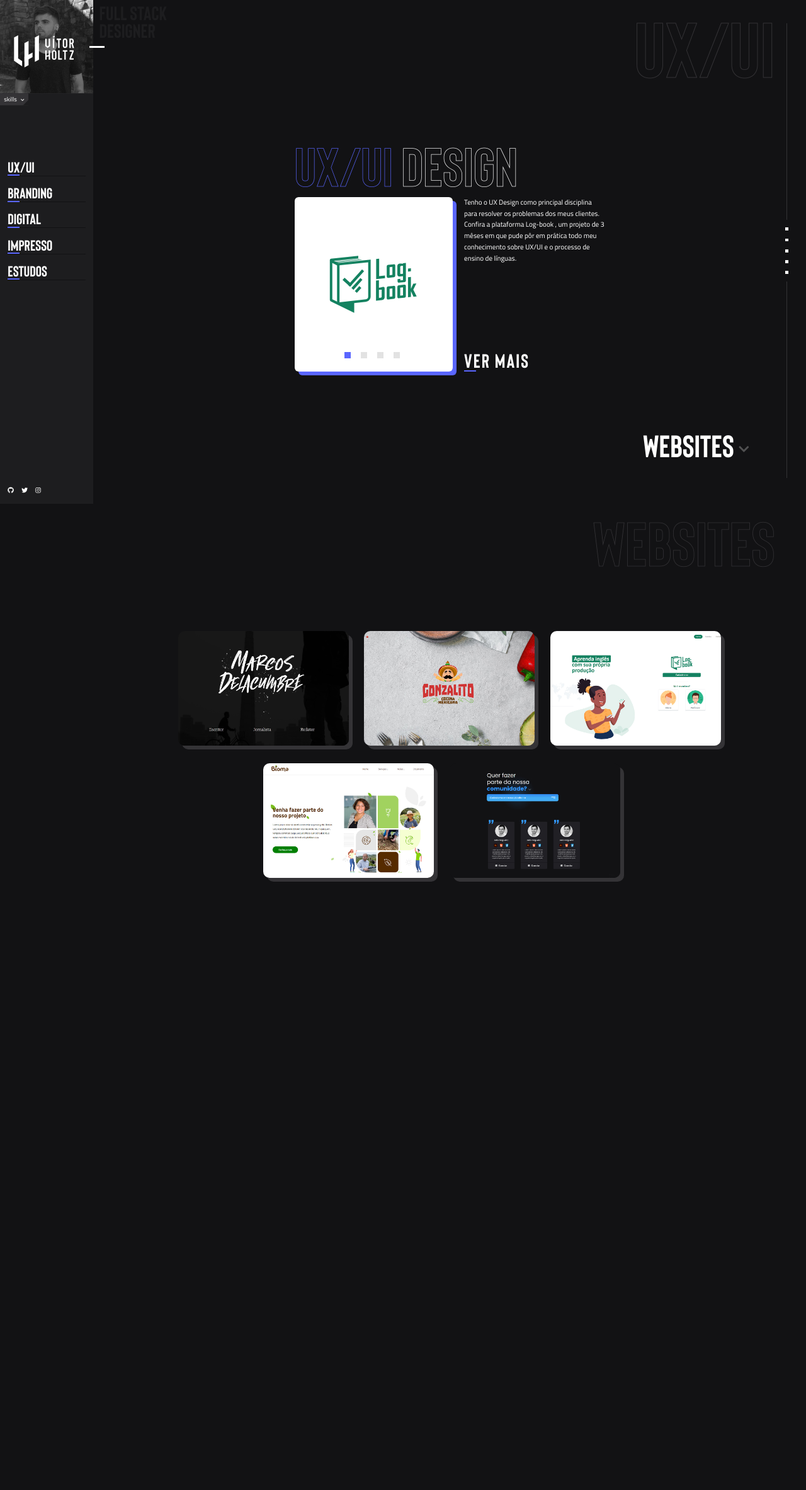
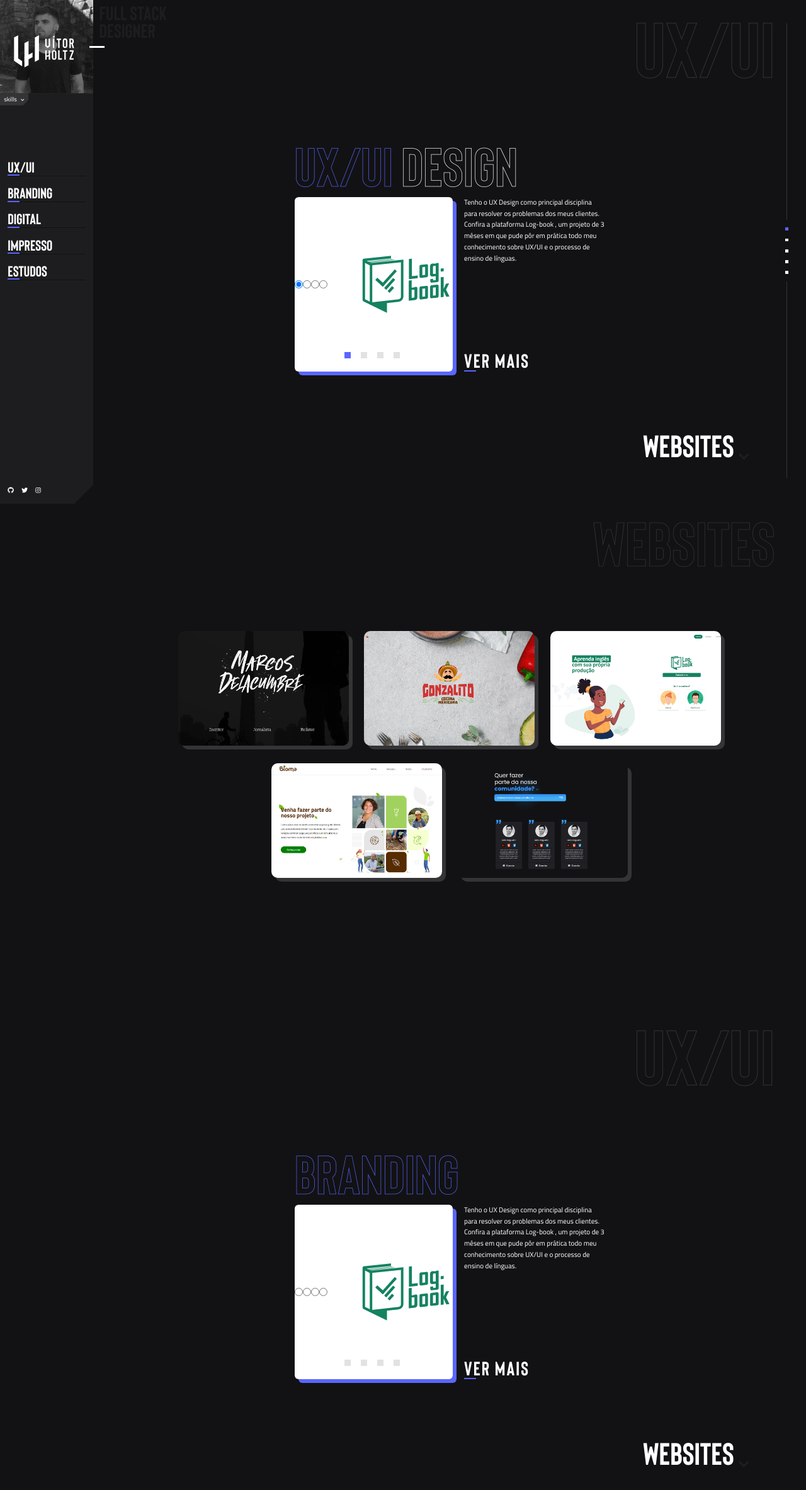
Before and after one commit to Vitorholtz/vitorholtz.github.io, a plain HTML site: page index.html in a window 1280 px wide. Shown: the whole page at 63% size. Before the commit the page ends 1600 px from the top, so only its background shows below. Drawn offline with nearby package versions, Linux system fonts and the light colour scheme.

Commit message:
get_backup

```diff
--- a/components/_nav.scss
+++ b/components/_nav.scss
@@ -4,6 +4,21 @@ nav {
     width: 24rem;
     background-color: $gray;
     position: fixed;
+
+    &::before {
+        content: '';
+        width: 5em;
+        height: 5em;
+        background-color: transparent;
+        position: absolute;
+        bottom:0;
+        right:0;
+        width: 0;
+        height: 0;
+        border-bottom: 30px solid $bgblack;
+        border-left: 30px solid transparent;
+    }
+
 
     .profile {
 
@@ -35,6 +50,7 @@ nav {
                 position: absolute;
                 top: 36%;
                 left: 15%;
+                animation: leftslide .6s ease-in-out;
 
 
             }
@@ -48,13 +64,8 @@ nav {
                 color: $gray;
                 line-height: .9;
                 z-index: -2;
-                animation: Myjob .7s ease-in-out;
+                animation: leftslide 1.4s ease-in-out;
 
-                @keyframes Myjob {
-                    from {transform: translateX(-18rem);}
-                    to {transform: translateX( 0rem);}
-
-                  }
             }
         }
 
--- a/components/_sections.scss
+++ b/components/_sections.scss
@@ -7,6 +7,7 @@ section {
     flex-direction: column;
     justify-content: center;
     position: relative;
+    animation: Opacity 2s ease-in-out;
     // border: 1px red solid;
 
     .watermark {
@@ -61,6 +62,7 @@ section {
         box-shadow: 6px 6px 0px 0px rgba(90,102,255,1);
         overflow: hidden;
         position: relative;
+        z-index: 100;
 
         .slides {
 
@@ -69,7 +71,7 @@ section {
             display: flex;
 
             input {
-                display: none;
+                display: block;
 
             }
 
@@ -172,6 +174,10 @@ section {
         font-size: 1.8rem;
         line-height: 1.6;
         width: 100%;
+        opacity: 0;
+        transform: translateX(-43rem);
+        animation: leftslide 1.4s forwards;
+        animation-delay: .5s;
 
     }
 
@@ -185,6 +191,11 @@ section {
         letter-spacing: 2px;
         cursor: crosshair;
         position: relative;
+        transform: translateX(-18rem);
+        opacity: 0;
+        animation: leftslide 1.4s forwards;
+        animation-delay: .5s;
+
 
         &::after {
 
@@ -232,8 +243,9 @@ section {
         animation: arrow 1s infinite ease-in-out;
 
         @keyframes arrow {
-            from {transform: translateY(-1rem);}
-            to {transform: translateY( 1rem);}
+            0% {transform: translateY(-3rem); opacity: 0;}
+            50% {transform: translateY( 1rem); opacity: .3;}
+            100% {transform: translateY( 1rem); opacity: 0;}
           }
     }
   }
--- a/components/_slider-count.scss
+++ b/components/_slider-count.scss
@@ -24,11 +24,18 @@
         height: .8rem;
         margin: 1rem;
         background-color: $white;
+        transition: .4s;
 
         &:hover {
 
             background-color: $purple;
         }
+
+    }
+
+    .dot1 {
+
+      background-color: $purple;
     }
 }
 
--- /dev/null
+++ b/helpers/_animations.scss
@@ -0,0 +1,11 @@
+@keyframes leftslide {
+    from {transform: translateX(-18rem); opacity: 0;}
+    to {transform: translateX( 0rem); opacity: 1;;}
+
+  }
+
+  @keyframes Opacity {
+    from {opacity: 0;}
+    to {opacity: 1;}
+
+  }
--- a/helpers/_globals.scss
+++ b/helpers/_globals.scss
@@ -26,6 +26,7 @@ html {
     color: $white;
     font-size: 62.5%;
 
+
 }
 
 a,
--- a/index.html
+++ b/index.html
@@ -11,6 +11,9 @@
     <link href="https://fonts.googleapis.com/css2?family=Cairo:wght@200;300;400;600;700;900&display=swap" rel="stylesheet">
     <!-- icons -->
     <link rel="stylesheet" href="https://cdnjs.cloudflare.com/ajax/libs/font-awesome/5.11.2/css/all.min.css">
+    <!-- slider -->
+    <link rel="stylesheet" href="https://unpkg.com/swiper/swiper-bundle.css" />
+    <link rel="stylesheet" href="https://unpkg.com/swiper/swiper-bundle.min.css" />
     <title>Vitor Holtz</title>
 </head>
 <body>
@@ -90,6 +93,7 @@
            <div class="websites-btn"> <a href="#websites"> WEBSITES</a>  <i class="fas fa-chevron-down"></i></div>
     </section>
 
+
     <section id="websites" class="websites">
         <h2>Websites</h1>
         <div class="websites-container">
@@ -108,20 +112,62 @@
             <div class="website">
                 <a href="http://www.google.com" target="blank"><img src="img/websites/site05.jpg" alt=""></a>
             </div>
-            <div class="website">
-                <a href="http://www.google.com" target="blank"><img src="img/websites/site06.jpg" alt=""></a>
-            </div>
         </div>
+    </section>
+
+    <section id="branding">
+        <span class="watermark">UX/UI</span>
+            <div class="slider-and-description">
+                    <div class="tittle">
+                        <h1><span>Branding</h1>
+                    </div>
+                <div class="slider-and-description-container">
+                    <div class="slider">
+                        <div class="slides">
+                            <!-- Radio buttons -->
+                            <input type="radio" name="radio-btn" id="radio1">
+                            <input type="radio" name="radio-btn" id="radio2">
+                            <input type="radio" name="radio-btn" id="radio3">
+                            <input type="radio" name="radio-btn" id="radio4">
+                            <!-- images -->
+                            <div class="slide first">
+                                <img src="img/gotitlogo.svg" alt="">
+                            </div>
+                            <div class="slide">
+                                <img src="img/pencil-icon.svg" alt="">
+                            </div>
+                            <div class="slide">
+                                <img src="img/code-icon.svg" alt="">
+                            </div>
+                            <div class="slide">
+                                <img src="img/gotitlogo.svg" alt="">
+                            </div>
+                            <!-- auto navigation -->
+                            <div class="navigation-auto">
+                                <div class="auto-btn1"></div>
+                                <div class="auto-btn2"></div>
+                                <div class="auto-btn3"></div>
+                                <div class="auto-btn4"></div>
+                            </div>
+                        </div>
+                   </div>
+                    <div class="description-and-button">
+                        <p class="description">Tenho o UX Design como principal disciplina para resolver os problemas dos meus clientes. Confira a plataforma Log-book , um projeto de 3 mêses em que pude pôr em prática todo meu conhecimento sobre UX/UI e o processo de ensino de línguas.</p>
+                        <div class="btn">Ver mais</div>
+                   </div>
+             </div>
+           </div>
+           <div class="websites-btn"> <a href="#websites"> WEBSITES</a>  <i class="fas fa-chevron-down"></i></div>
     </section>
 
 
     <div class="slider-count">
         <span class="line"></span>
-        <span class="dot"></span>
-        <span class="dot"></span>
-        <span class="dot"></span>
-        <span class="dot"></span>
-        <span class="dot"></span>
+        <span class="dot dot1"></span>
+        <span class="dot dot2"></span>
+        <span class="dot dot3"></span>
+        <span class="dot dot4"></span>
+        <span class="dot dot5"></span>
         <span class="line"></span>
     </div>
 
--- a/main.js
+++ b/main.js
@@ -36,3 +36,24 @@ setInterval(() => {
     }
 
 }, 4000);
+
+// scroll animations
+
+window.onscroll = function () {
+    let currentScrollPos = window.pageYOffset;
+    let position1 = 1;
+    let position2 = 1200;
+
+    if (currentScrollPos >= position2) {
+        document.querySelector(".dot2").style = 'background: #5A66FF';
+        document.querySelector(".dot1").style = 'background: white';
+
+    } else {
+
+        if (currentScrollPos <= position2)
+
+        document.querySelector(".dot1").style = 'background: #5A66FF';
+        document.querySelector(".dot2").style = 'background: white';
+
+    }
+}
--- a/main.scss
+++ b/main.scss
@@ -19,3 +19,4 @@
   @import 'components/websites';
   @import 'components/slider-count';
   @import 'helpers/mediaqueries';
+  @import 'helpers/animations';
```
Also changed, not shown: main.css, 1 other file.
